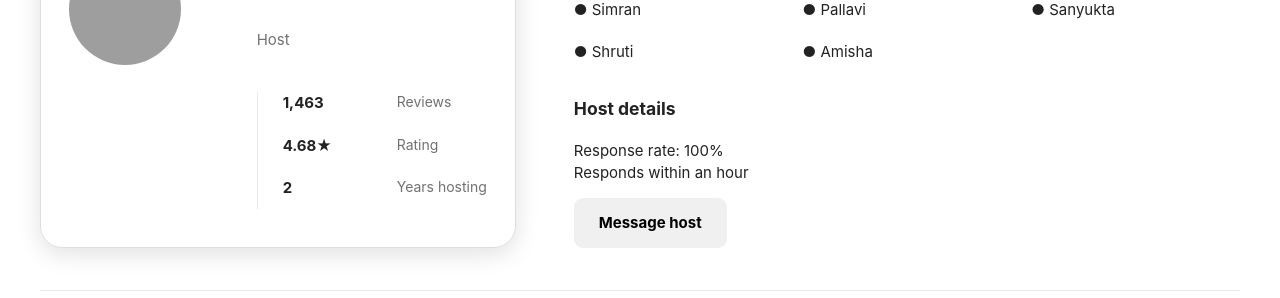
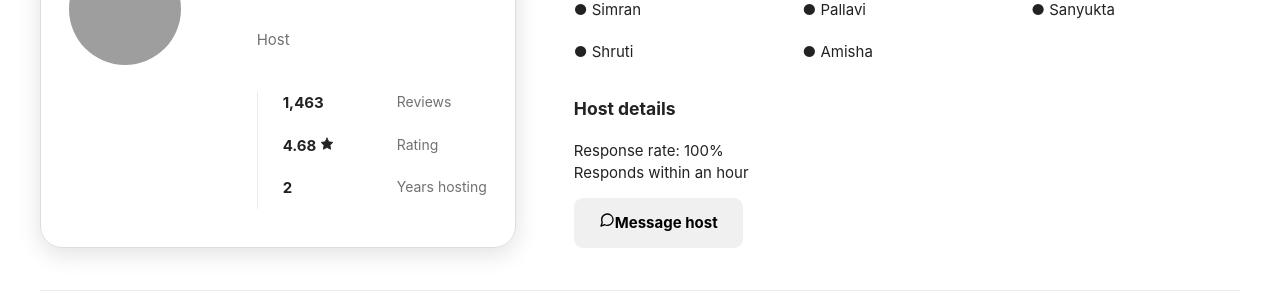
Before and after one commit to 23mh1a05g0/airbnb-listing-clone, a React (Vite) app: page / in a window 1280 px wide. Shown: the part 5460-5758 px from the top of the page. Built offline with nearby package versions, Linux system fonts and the light colour scheme; grey boxes are pictures that could not be loaded.

Commit message:
Refine HostDetails with StarIcon and MessageIcon SVGs

```diff
--- a/src/components/HostDetails.jsx
+++ b/src/components/HostDetails.jsx
@@ -1,4 +1,5 @@
 import LISTING, { getOptimizedImageUrl } from "../data/listingData";
+import { StarIcon, MessageIcon } from "./Icons";
 
 const COHOSTS = [
   "Sharath",
@@ -29,7 +30,9 @@ export default function HostDetails() {
           <div className="host-stats">
             <b>1,463</b>
             <span>Reviews</span>
-            <b>4.68★</b>
+            <b className="stat-with-icon">
+              4.68 <StarIcon size={14} filled={true} />
+            </b>
             <span>Rating</span>
             <b>{LISTING.yearsHosting}</b>
             <span>Years hosting</span>
@@ -48,7 +51,10 @@ export default function HostDetails() {
             <br />
             Responds within an hour
           </p>
-          <button className="message-host">Message host</button>
+          <button className="message-host">
+            <MessageIcon size={16} />
+            <span>Message host</span>
+          </button>
         </div>
       </div>
     </section>
```
